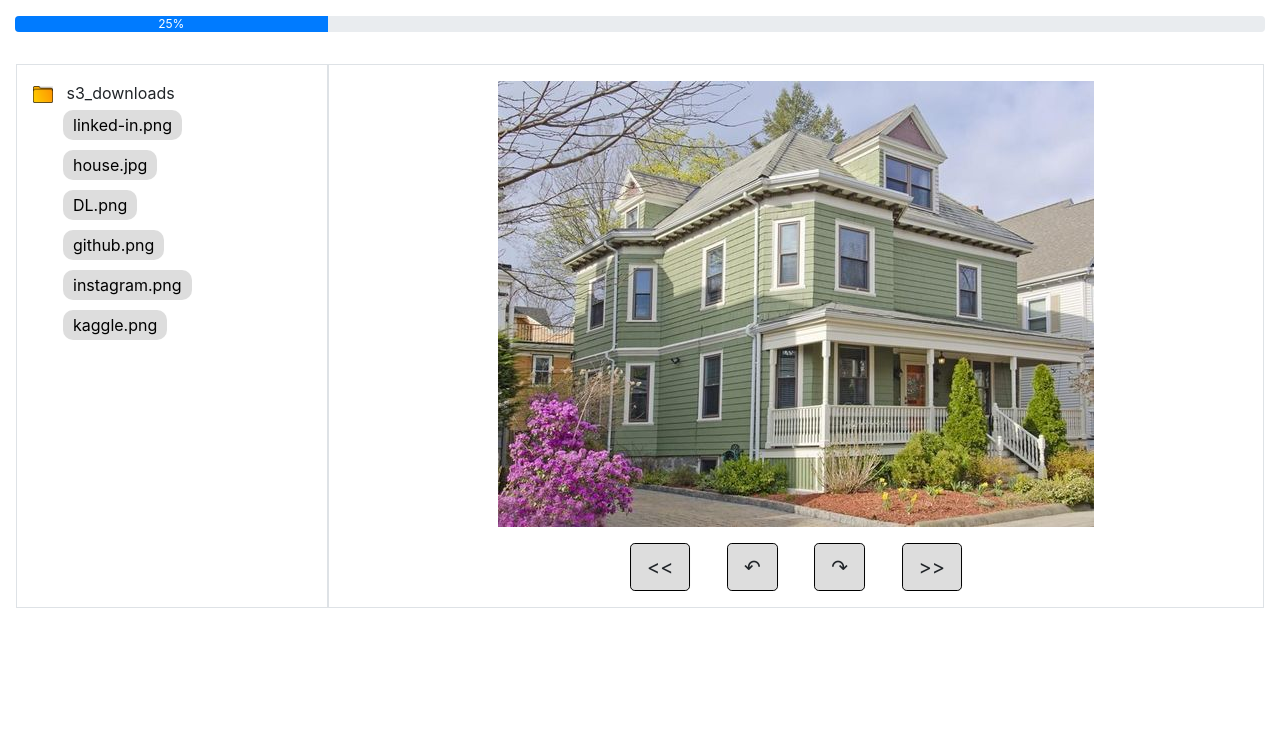
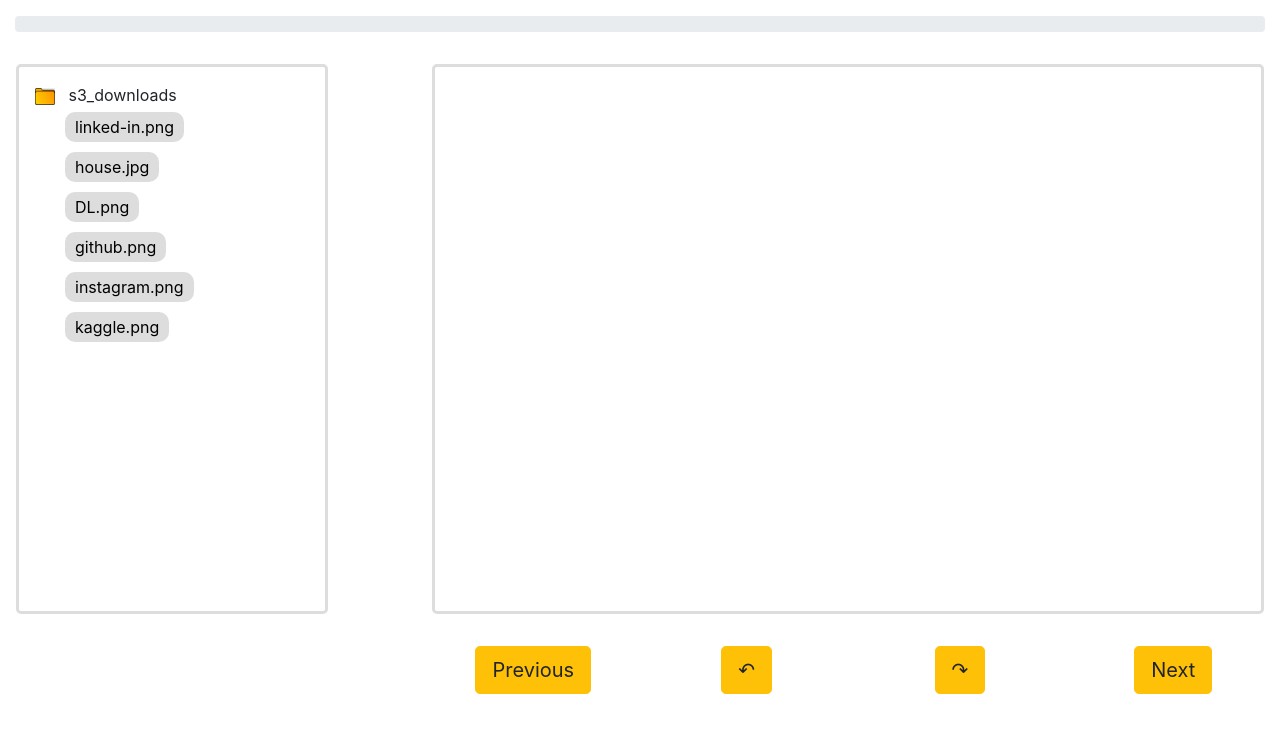
Before and after one commit to ashok-smartail/UI_Image_Processing, a Flask app: page /image-process in a window 1280 px wide. Shown: the part 61-800 px from the top of the page. Run offline with Flask 2, Linux system fonts and the light colour scheme; some libraries are stand-ins or nearby versions.

Commit message:
next previous image completed

```diff
--- a/app.py
+++ b/app.py
@@ -2,6 +2,10 @@
 import os
 
 app = Flask(__name__)
+
+
+global imageState, imageIndex, imageList, numberOfImages, directory
+
 
 class Directory():
 	def __init__(self, dir_name, dir_files):
@@ -32,12 +36,50 @@
 
 @app.route('/image-process')
 def image():
+	global imageList, directories
 	directory = []
 	all_files = []
 	pass_directory("./static/s3_downloads", directory, all_files)
+	directories = directory[:]
+	imageList = all_files[:]
+	return render_template('image-process.html', directory = directories, image = imageList[imageIndex], all_files = imageList)
 
-	return render_template('image-process.html', directory = directory, all_files = all_files)
+@app.route('/next')
+def next():
+	global imageIndex
+	imageIndex += 1
+	try:
+		image = imageList[imageIndex]
+	except IndexError:
+		imageIndex = 0
+		image = imageList[imageIndex]
+	return render_template('image-process.html', directory = directories, image = image, all_files = imageList)
+
+@app.route('/previous')
+def previous():
+	global imageIndex
+	imageIndex -= 1
+	try:
+		image = imageList[imageIndex]
+	except IndexError:
+		imageIndex = len(imageList) - 1
+		image = imageList[imageIndex]
+	return render_template('image-process.html', directory = directories, image = image, all_files = imageList)
 
 
+@app.route('/left_rotate')
+def left_rotate():
+	print('left_rotate')
+	return "left_rotate"
+
+@app.route('/right_rotate')
+def right_rotate():
+	print('right_rotate')
+	return "right_rotate"
+
 if __name__ == '__main__':
+
+	imageState , imageIndex , imageList, directory = 0 , 0 , list(), list()
+	print(imageState , imageIndex , imageList, directory)
+	numberOfImages = len(imageList)
 	app.run(debug=True)
--- a/static/css/image.min.css
+++ b/static/css/image.min.css
@@ -1 +1 @@
-body{max-height:100vh}.navbar-bg{padding:0.6rem;margin:0rem -15px;background-color:#dddddd;border-radius:0.2rem}.credential{margin-right:1rem}.s3-input{position:absolute;top:50%;transform:translateY(-50%)}.s3-input input{width:80vw;margin:0rem 7rem;padding:1rem}.s3-input{text-align:center}.pad-3{padding:1rem}.border{border:3px #000000 solid}.image-section{position:relative;left:50%;transform:translateX(-50%)}.button{position:relative;text-align:center;margin-top:1rem;left:50%;transform:translateX(-50%)}.buttons{border:1px solid #000000;background:#dddddd;margin:0rem 1rem}.image-section img{width:100%}.file-buttons{background-color:#dddddd;border:none;margin:5px 0px;border-radius:10px;padding:3px 10px}
+body{max-height:100vh}.navbar-bg{padding:0.6rem;margin:0rem -15px;background-color:#dddddd;border-radius:0.2rem}.credential{margin-right:1rem}.s3-input{position:absolute;top:50%;transform:translateY(-50%)}.s3-input input{width:80vw;margin:0rem 7rem;padding:1rem}.s3-input{text-align:center}.pad-3{padding:1rem}.image-section{position:relative;left:50%;transform:translateX(-50%)}.button{position:relative;text-align:center;margin-top:1rem;left:50%;transform:translateX(-50%)}.buttons{margin:1rem}.image-section img{width:100%}.file-buttons{background-color:#dddddd;border:none;margin:5px 0px;border-radius:10px;padding:3px 10px}.folder,.border{border:3px #dddddd solid !important;border-radius:5px}.process-buttons{width:100%;position:relative;left:50%;transform:translateX(-50%);text-align:center}
--- a/static/css/image.sass
+++ b/static/css/image.sass
@@ -26,9 +26,6 @@
 .pad-3
     padding: 1rem
 
-.border
-    border: 3px #000000 solid
-
 .image-section
     position: relative
     left: 50%
@@ -42,9 +39,7 @@
     transform: translateX(-50%)
 
 .buttons
-    border: 1px solid #000000
-    background: #dddddd
-    margin: 0rem 1rem
+    margin: 1rem
 
 .image-section img
     width: 100%
@@ -55,3 +50,14 @@
     margin: 5px 0px
     border-radius: 10px
     padding: 3px 10px
+
+.folder, .border
+    border: 3px #dddddd solid !important
+    border-radius: 5px
+
+.process-buttons
+    width: 100%
+    position: relative
+    left: 50%
+    transform: translateX(-50%)
+    text-align: center
--- a/templates/image-process.html
+++ b/templates/image-process.html
@@ -22,11 +22,11 @@
       </nav>
 
       <div class="progress mt-3">
-        <div class="progress-bar" role="progressbar" style="width: 25%;" aria-valuenow="25" aria-valuemin="0" aria-valuemax="100">25%</div>
+        <div class="progress-bar" role="progressbar" style="width: 25%; height:0px;" aria-valuenow="25" aria-valuemin="0" aria-valuemax="100">25%</div>
       </div>
       <div class="row mt-3 pad-3">
-        <div class="col-md-3 pad-3 border">
-          <div class="folder">
+        <div class="col-md-3 pad-3 folder">
+          <div>
             <img src="/static/img/folder.jpg" height="17" width="20">&nbsp;&nbsp; {{ directory[0].dir_name.split('/')[-1]}}
             <div class="files">
               {% for file in all_files %}
@@ -37,23 +37,33 @@
             </div>
           </div>
         </div>
-        <div class="col-md-9 pad-3 border">
+        <div class="offset-md-1 col-md-8 pad-3 border">
           <div class="row">
             <div class="image-section">
-              <img src="/static/s3_downloads/{{ all_files[1] }}" id="image" />
-            </div>
-          </div>
-          <div class="row">
-            <div class="button">
-              <button class="btn btn-lg buttons prev"> << </button>
-              <button id="leftRotate" class="btn btn-lg buttons left-rotate">&#8630;</button>
-              <button id="rightRotate" class="btn btn-lg buttons right-rotate">&#8631;</button>
-              <button class="btn btn-lg buttons next"> >> </button>
+              <img src="/static/s3_downloads/{{ image }}" id="image" />
             </div>
           </div>
         </div>
       </div>
+
+      <div class="process-buttons">
+        <div class="row">
+            <form class="offset-md-4 col-md-2" action="/prev" method="post">
+                <button class="btn btn-warning btn-lg buttons" type="button" onclick="window.location.href='{{ url_for( 'previous') }}';">Previous</button>
+            </form>
+            <form class="col-md-2" action="/leftRotate" method="post">
+                <button class="btn btn-warning btn-lg buttons" type="button" onclick="window.location.href='{{ url_for( 'left_rotate') }}';">&#8630;</button>
+            </form>
+            <form class="col-md-2" action="/rightRotate" method="post">
+                <button class="btn btn-warning btn-lg buttons" type="button" onclick="window.location.href='{{ url_for( 'right_rotate') }}';">&#8631;</button>
+            </form>
+            <form class="col-md-2" action="/next" method="post">
+                <button class="btn btn-warning btn-lg buttons" type="button" onclick="window.location.href='{{ url_for( 'next') }}';">Next</button>
+            </form>
+        </div>
+      </div>
     </div>
+
     <script type="text/javascript">
 
     </script>
```
Also changed, not shown: image_processor.py (+19 -7 lines), static/css/image.css (+14 -7 lines).
